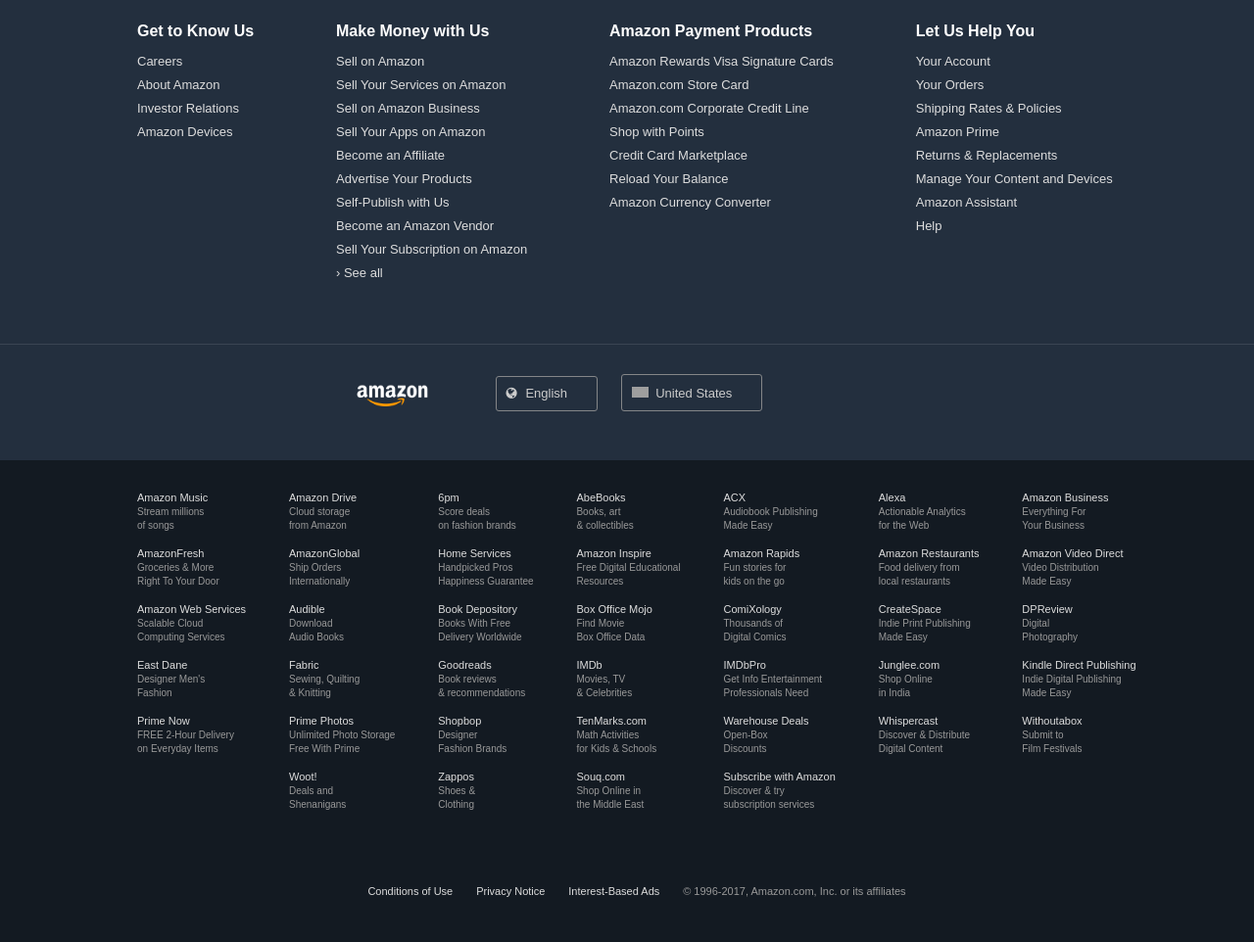
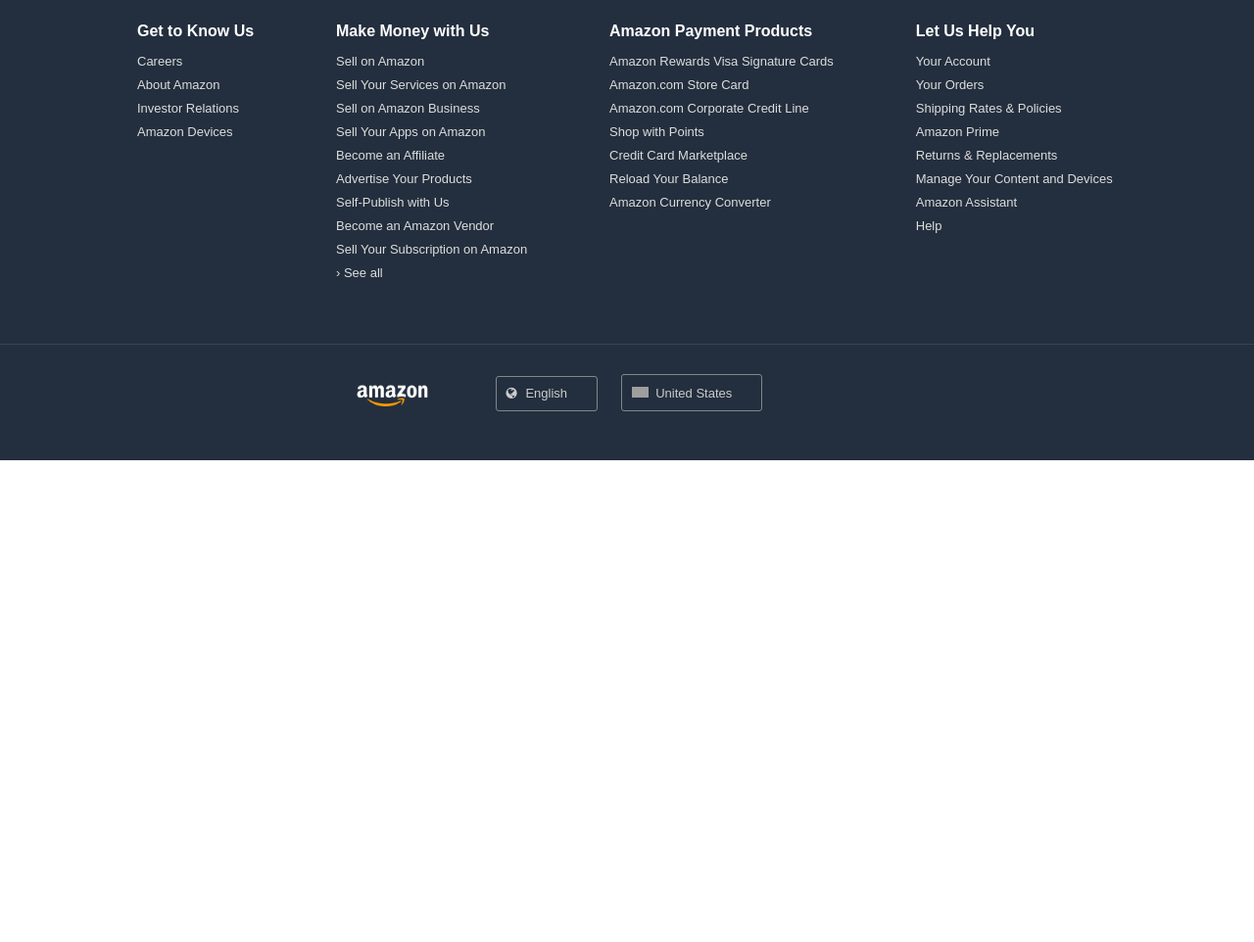
Before and after one commit to Johann-Senai/Quasar, a plain HTML site: page index.html in a window 1280 px wide. Shown: the part 1125-2087 px from the top of the page at 98% size. After the commit the page ends 1595 px from the top, so only its background shows below. Drawn offline with nearby package versions, Linux system fonts and the light colour scheme; grey boxes are pictures that could not be loaded.

Commit message:
Update index.html

```diff
--- a/index.html
+++ b/index.html
@@ -317,77 +317,6 @@
         <li><a href="#" class="select"><i class="flag-icon-us"></i>United States</a></li>
       </ul>
     </div>
-
-    <div class="bottom">
-      <div class="center">
-        <ul>
-          <li><a href="#">Amazon Music<br/><span>Stream millions<br> of songs</span></a></li>
-          <li><a href="#">AmazonFresh<br/><span>Groceries &amp; More<br> Right To Your Door</span></a></li>
-          <li><a href="#">Amazon Web Services<br/><span>Scalable Cloud<br> Computing Services</span></a></li>
-          <li><a href="#">East Dane<br/><span>Designer Men's<br> Fashion</span></a></li>
-          <li><a href="#">Prime Now<br/><span>FREE 2-Hour Delivery<br> on Everyday Items</span></a></li>
-        </ul>
-
-        <ul>
-          <li><a href="#">Amazon Drive<br/><span>Cloud storage<br> from Amazon</span></a></li>
-          <li><a href="#">AmazonGlobal<br/><span>Ship Orders<br> Internationally</span></a></li>
-          <li><a href="#">Audible<br/><span>Download<br> Audio Books</span></a></li>
-          <li><a href="#">Fabric<br/><span>Sewing, Quilting<br> &amp; Knitting</span></a></li>
-          <li><a href="#">Prime Photos<br/><span>Unlimited Photo Storage<br> Free With Prime</span></a></li>
-          <li><a href="#">Woot!<br/><span>Deals and <br> Shenanigans</span></a></li>
-        </ul>
-
-        <ul>
-          <li><a href="#">6pm<br/><span>Score deals<br> on fashion brands</span></a></li>
-          <li><a href="#">Home Services<br/><span>Handpicked Pros<br> Happiness Guarantee</span></a></li>
-          <li><a href="#">Book Depository<br/><span>Books With Free<br> Delivery Worldwide</span></a></li>
-          <li><a href="#">Goodreads<br/><span>Book reviews<br> &amp; recommendations</span></a></li>
-          <li><a href="#">Shopbop<br/><span>Designer<br> Fashion Brands</span></a></li>
-          <li><a href="#">Zappos<br/><span>Shoes &amp;<br> Clothing</span></a></li>
-        </ul>
-
-        <ul>
-          <li><a href="#">AbeBooks<br/><span>Books, art<br> &amp; collectibles</span></a></li>
-          <li><a href="#">Amazon Inspire<br/><span>Free Digital Educational<br>  Resources</span></a></li>
-          <li><a href="#">Box Office Mojo<br/><span>Find Movie<br> Box Office Data</span></a></li>
-          <li><a href="#">IMDb<br/><span>Movies, TV<br> &amp; Celebrities</span></a></li>
-          <li><a href="#">TenMarks.com<br/><span>Math Activities<br> for Kids &amp; Schools</span></a></li>
-          <li><a href="#">Souq.com<br/><span>Shop Online in<br> the Middle East</span></a></li>
-        </ul>
-
-        <ul>
-          <li><a href="#">ACX <br/><span>Audiobook Publishing<br> Made Easy</span></a></li>
-          <li><a href="#">Amazon Rapids<br/><span>Fun stories for<br>  kids on the go</span></a></li>
-          <li><a href="#">ComiXology<br/><span>Thousands of<br> Digital Comics</span></a></li>
-          <li><a href="#">IMDbPro<br/><span>Get Info Entertainment<br> Professionals Need</span></a></li>
-          <li><a href="#">Warehouse Deals<br/><span>Open-Box<br> Discounts</span></a></li>
-          <li><a href="#">Subscribe with Amazon<br/><span>Discover &amp; try<br> subscription services</span></a></li>
-        </ul>
-
-        <ul>
-          <li><a href="#">Alexa<br/><span>Actionable Analytics<br> for the Web</span></a></li>
-          <li><a href="#">Amazon Restaurants<br/><span>Food delivery from<br> local restaurants</span></a></li>
-          <li><a href="#">CreateSpace<br/><span>Indie Print Publishing<br> Made Easy</span></a></li>
-          <li><a href="#">Junglee.com<br/><span>Shop Online<br> in India</span></a></li>
-          <li><a href="#">Whispercast<br/><span>Discover &amp; Distribute<br> Digital Content</span></a></li>
-        </ul>
-
-        <ul>
-          <li><a href="#">Amazon Business<br/><span>Everything For<br> Your Business</span></a></li>
-          <li><a href="#">Amazon Video Direct<br/><span>Video Distribution<br> Made Easy</span></a></li>
-          <li><a href="#">DPReview<br/><span>Digital<br> Photography</span></a></li>
-          <li><a href="#">Kindle Direct Publishing<br/><span>Indie Digital Publishing<br> Made Easy</span></a></li>
-          <li><a href="#">Withoutabox<br/><span>Submit to<br> Film Festivals</span></a></li>
-        </ul>
-
-        <ul class="copy text-center">
-          <li><a href="#">Conditions of Use</a></li>
-          <li><a href="#">Privacy Notice</a></li>
-          <li><a href="#">Interest-Based Ads</a></li>
-          <li>&copy; 1996-2017, Amazon.com, Inc. or its affiliates</li>
-        </ul>
-      </div>
-    </div>
   </footer>
 
   <script src="https://ajax.googleapis.com/ajax/libs/jquery/3.2.1/jquery.min.js"></script>
```
